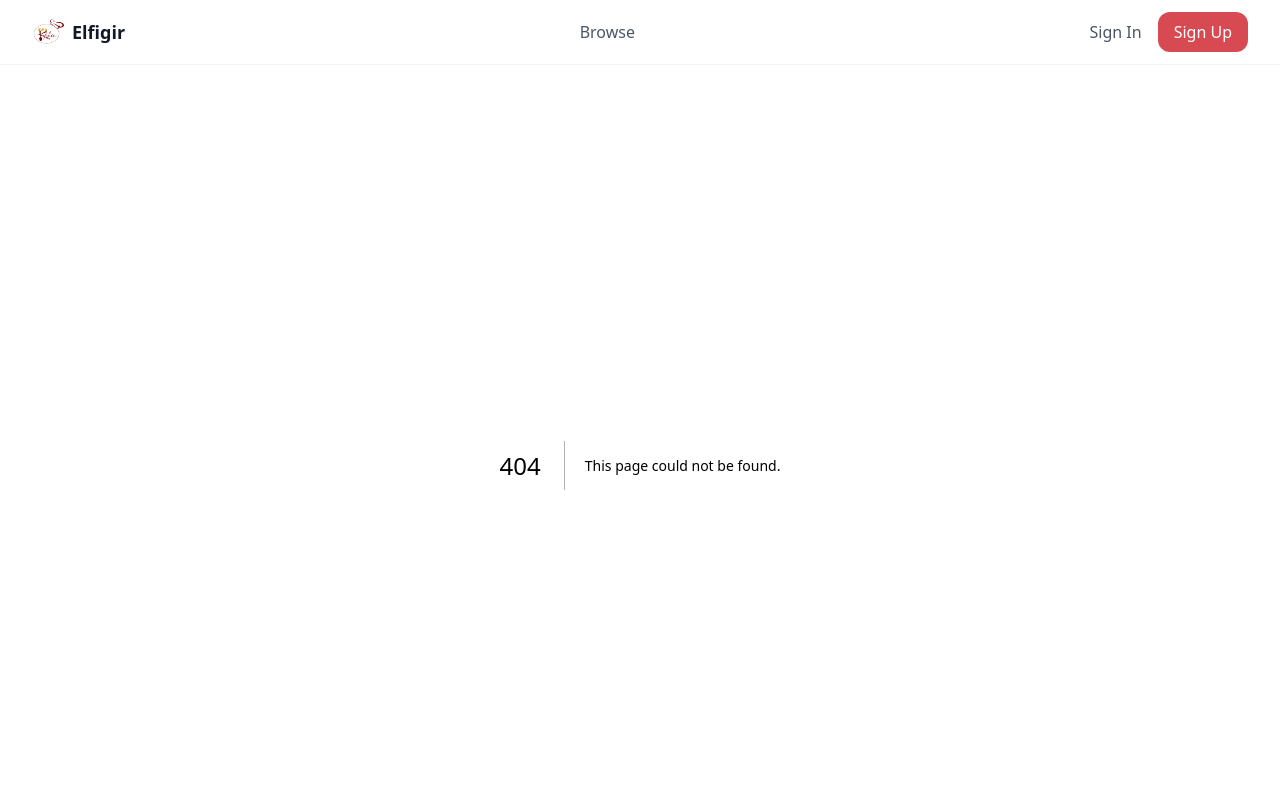
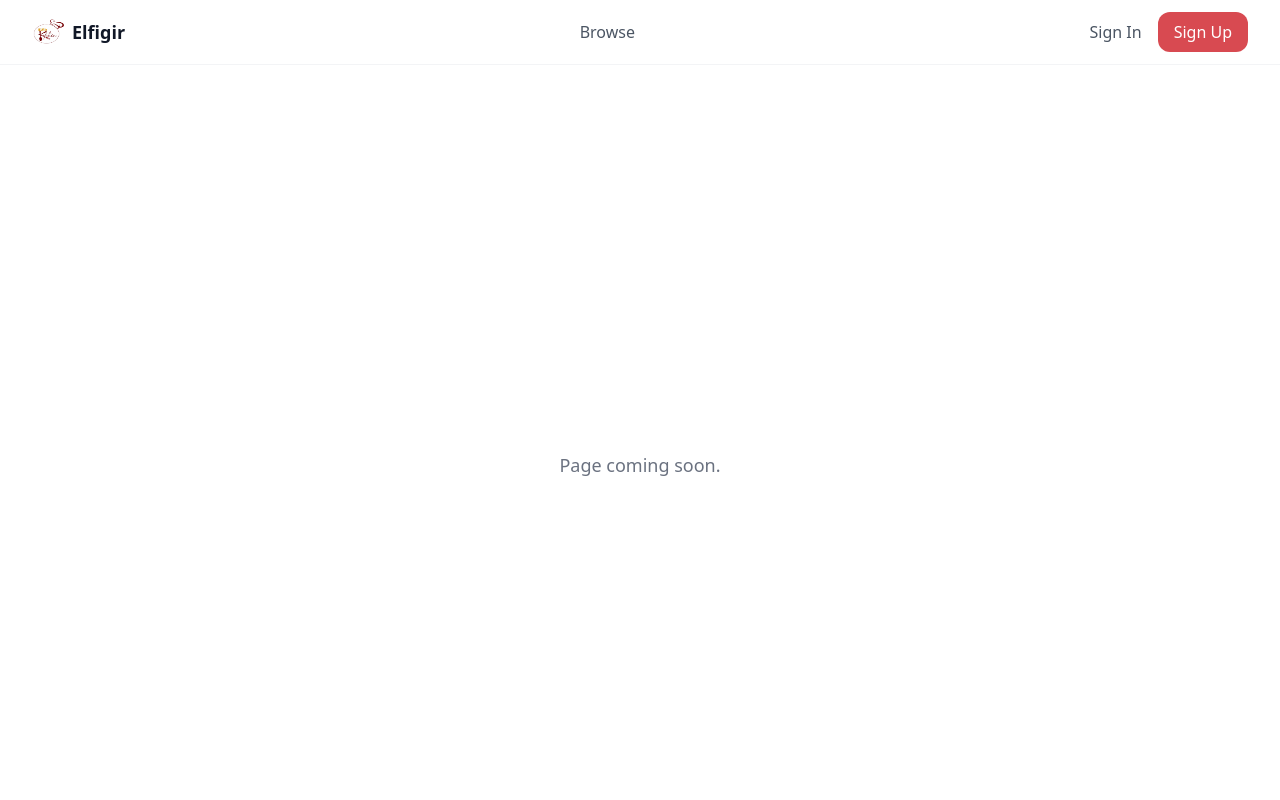
Before and after one commit to Aliyugambo/elfigir, a Next.js app in the folder frontend/: page /about in a window 1280 px wide. Before the commit this address had no page. Shown: the top 800 px of the page. Built offline with nearby package versions, Linux system fonts and the light colour scheme.

Commit message:
fix: update browse link, create placeholder pages for footer links

```diff
--- /dev/null
+++ b/frontend/src/app/about/page.tsx
@@ -0,0 +1,7 @@
+export default function PlaceholderPage() {
+  return (
+    <div className="min-h-screen flex items-center justify-center">
+      <p className="text-gray-500 text-lg">Page coming soon.</p>
+    </div>
+  );
+}
--- /dev/null
+++ b/frontend/src/app/contact/page.tsx
@@ -0,0 +1,7 @@
+export default function PlaceholderPage() {
+  return (
+    <div className="min-h-screen flex items-center justify-center">
+      <p className="text-gray-500 text-lg">Page coming soon.</p>
+    </div>
+  );
+}
--- /dev/null
+++ b/frontend/src/app/faq/page.tsx
@@ -0,0 +1,7 @@
+export default function PlaceholderPage() {
+  return (
+    <div className="min-h-screen flex items-center justify-center">
+      <p className="text-gray-500 text-lg">Page coming soon.</p>
+    </div>
+  );
+}
--- /dev/null
+++ b/frontend/src/app/privacy/page.tsx
@@ -0,0 +1,7 @@
+export default function PlaceholderPage() {
+  return (
+    <div className="min-h-screen flex items-center justify-center">
+      <p className="text-gray-500 text-lg">Page coming soon.</p>
+    </div>
+  );
+}
--- /dev/null
+++ b/frontend/src/app/terms/page.tsx
@@ -0,0 +1,7 @@
+export default function PlaceholderPage() {
+  return (
+    <div className="min-h-screen flex items-center justify-center">
+      <p className="text-gray-500 text-lg">Page coming soon.</p>
+    </div>
+  );
+}
--- a/frontend/src/components/Header.tsx
+++ b/frontend/src/components/Header.tsx
@@ -90,7 +90,7 @@ export function Header() {
 
           {/* Navigation - Desktop */}
           <nav className="hidden md:flex items-center space-x-8">
-            <Link href="/restaurants" className="text-gray-600 hover:text-primary transition">
+            <Link href="/browse" className="text-gray-600 hover:text-primary transition">
               Browse
             </Link>
             {isAuthenticated && (
```
